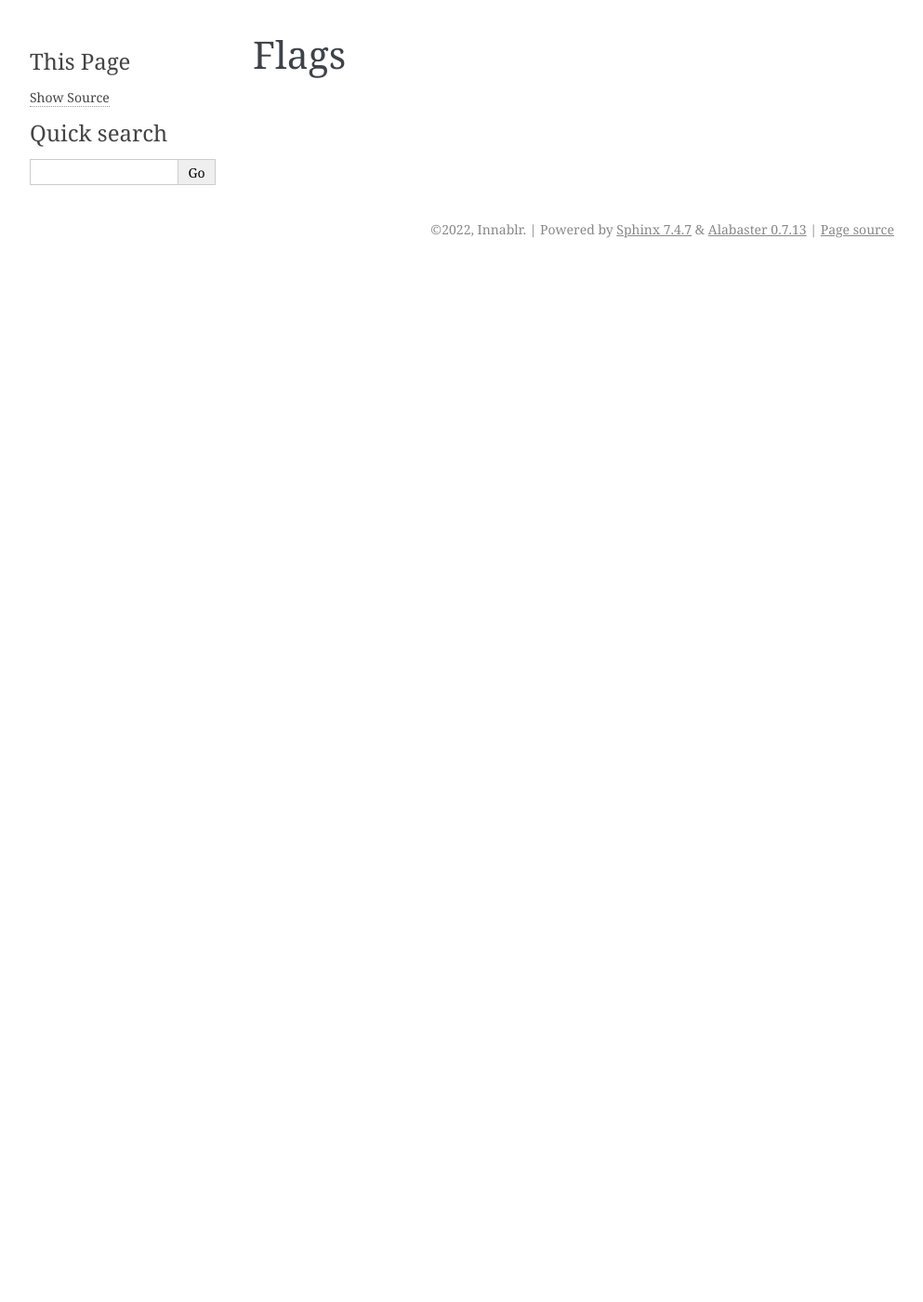
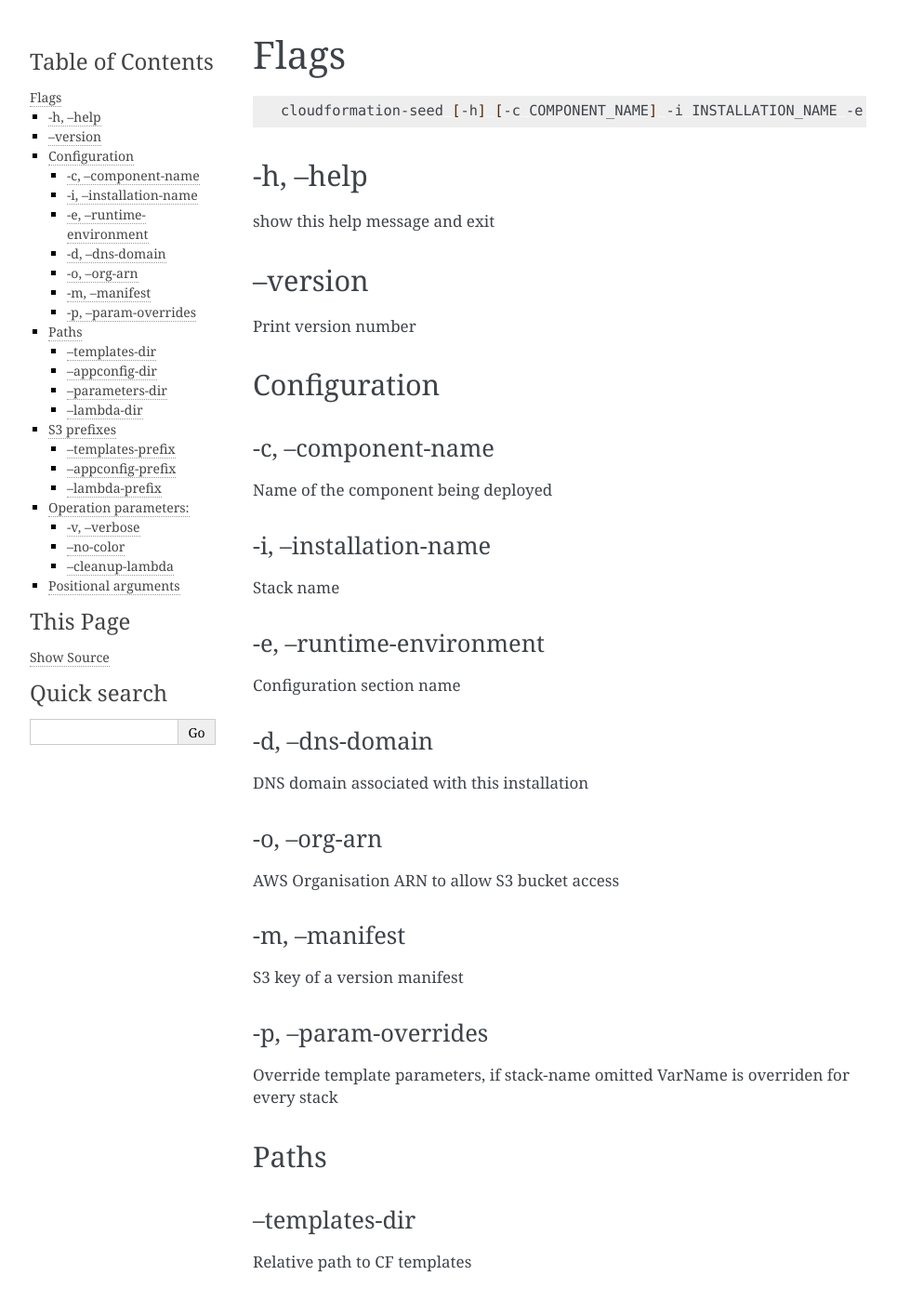
Before and after one commit to Innablr/cloudformation-seed, a Sphinx documentation site: the page built from docs/_src/flags.md, in a window 1280 px wide and 1400 px high. Shown: the whole window at 93% size, without its empty margins (148-1141 px from the left). Built offline with Sphinx 7.4.7, drawn with Linux system fonts in a browser that asks for light colours; some of the changed text lies outside the part shown.

Commit message:
Reformat CLI flags data

````diff
--- a/docs/_src/flags.md
+++ b/docs/_src/flags.md
@@ -1 +1,93 @@
 # Flags
+
+```bash
+cloudformation-seed [-h] [-c COMPONENT_NAME] -i INSTALLATION_NAME -e RUNTIME_ENVIRONMENT -d DNS_DOMAIN [-o ORG_ARN] [-m MANIFEST] [-p stack-name:VarName=value [stack-name:VarName=value ...]] [--templates-dir TEMPLATES_DIR] [--appconfig-dir APPCONFIG_DIR] [--parameters-dir PARAMETERS_DIR] [--lambda-dir LAMBDA_DIR] [--templates-prefix TEMPLATES_PREFIX] [--appconfig-prefix APPCONFIG_PREFIX] [--lambda-prefix LAMBDA_PREFIX] [-v] [--no-color] [--cleanup-lambda] [--version] {deploy,teardown}
+```
+
+## -h, --help
+
+show this help message and exit
+
+## --version
+
+Print version number
+
+## Configuration
+
+### -c, --component-name
+
+Name of the component being deployed
+
+### -i, --installation-name
+
+Stack name
+
+### -e, --runtime-environment
+
+Configuration section name
+
+### -d, --dns-domain
+
+DNS domain associated with this installation
+
+### -o, --org-arn
+
+AWS Organisation ARN to allow S3 bucket access
+
+### -m, --manifest
+
+S3 key of a version manifest
+
+### -p, --param-overrides
+
+Override template parameters, if stack-name omitted VarName is overriden for every stack
+
+## Paths
+
+### --templates-dir
+
+Relative path to CF templates
+
+### --appconfig-dir
+
+Relative path to application configuration
+
+### --parameters-dir
+
+Relative path to parameters
+
+### --lambda-dir
+
+Relative path to Lambda function sources
+
+## S3 prefixes
+
+### --templates-prefix
+
+S3 prefix for Cloudformation templates
+
+### --appconfig-prefix
+
+S3 prefix for application configuration
+
+### --lambda-prefix
+
+S3 prefix for Lambda function sources
+
+## Operation parameters:
+
+### -v, --verbose
+
+Be more verbose
+
+### --no-color
+
+Strip colors for basic terminals
+
+### --cleanup-lambda
+
+Run `make clean` after uploading Lambda functions
+
+## Positional arguments
+
+`deploy,teardown`: Deploy or teardown the environment
````
